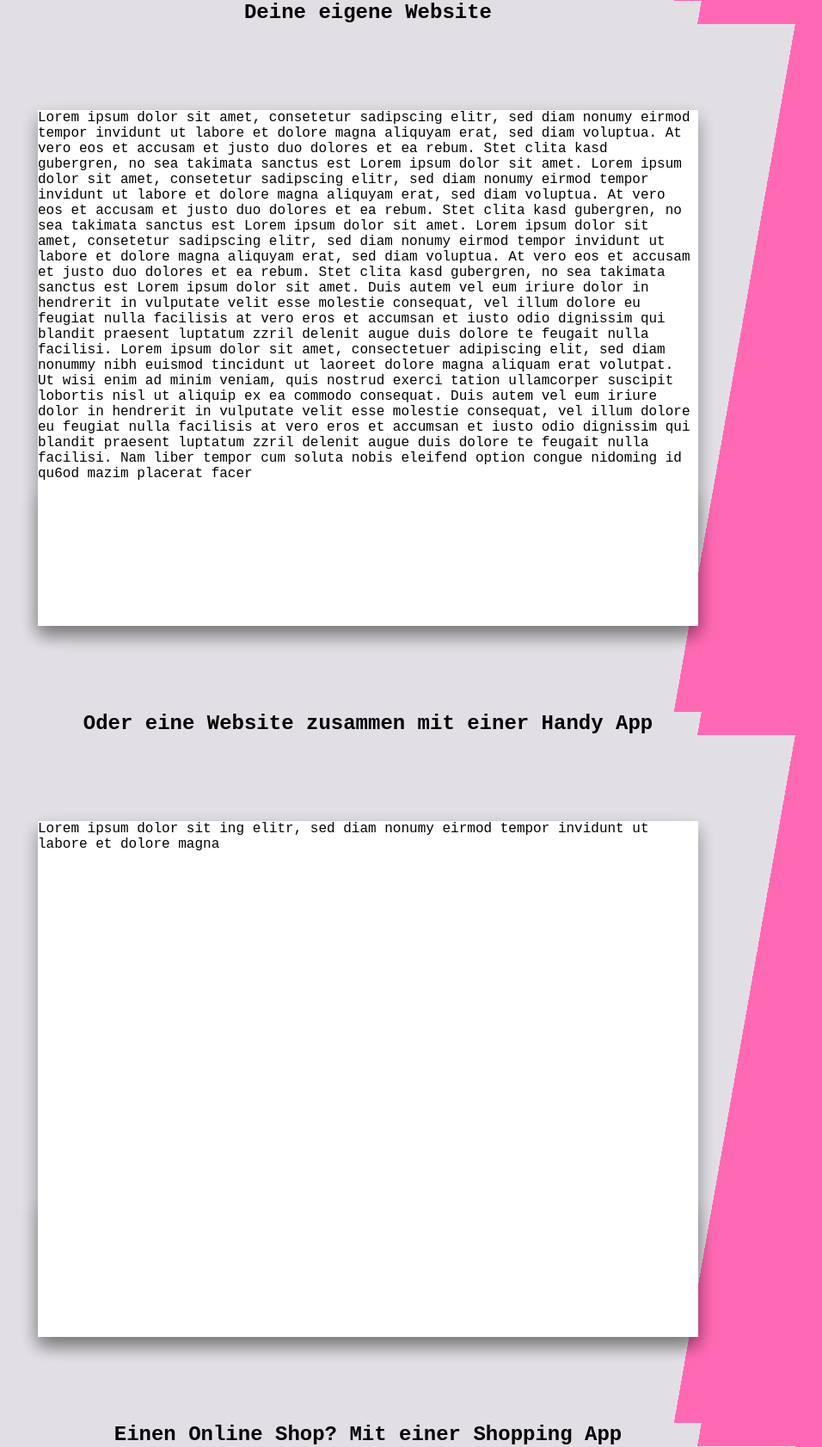
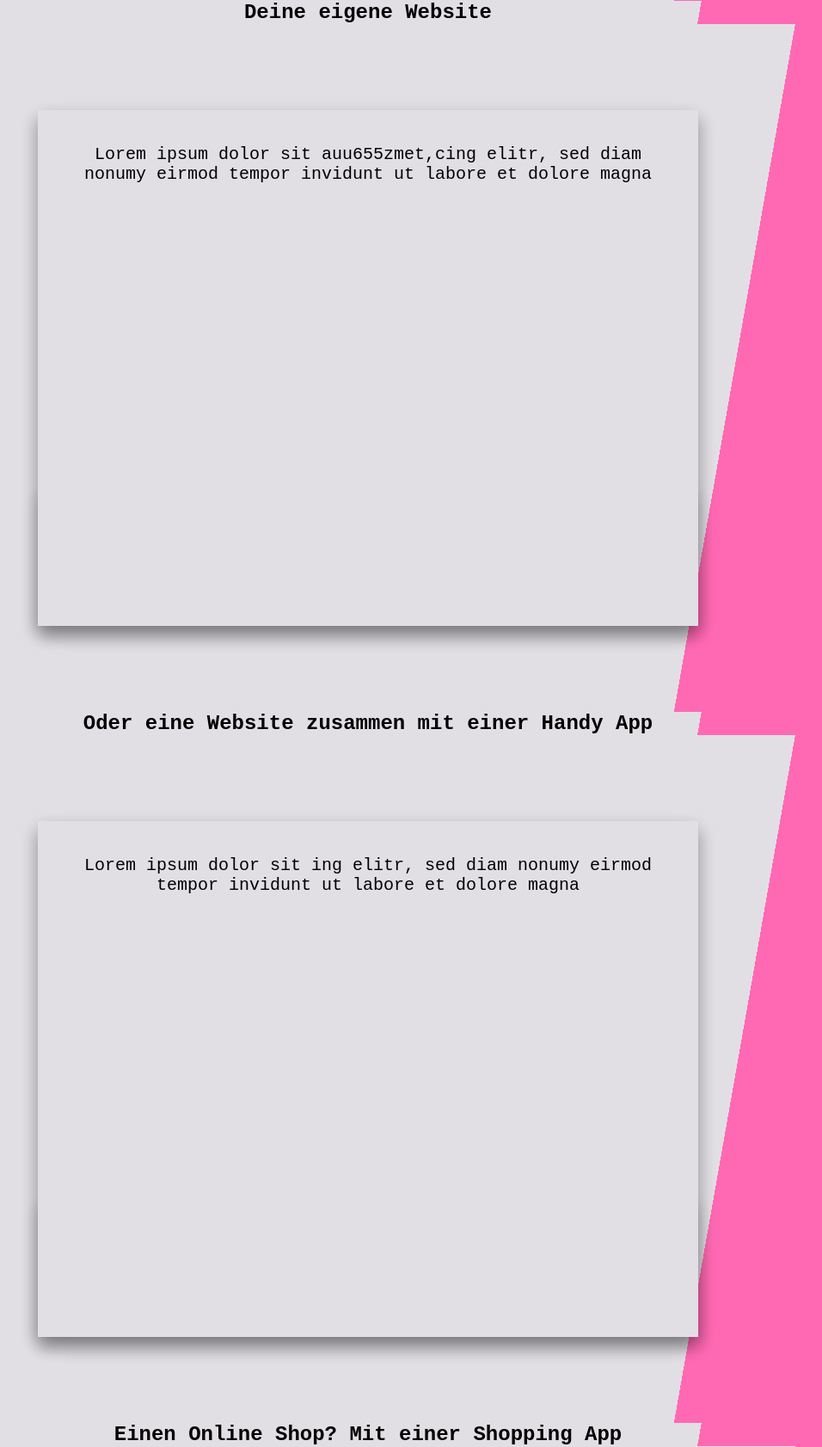
Before and after one commit to LeopoldKink/Personal-Website, a Flask app: page /webpack in a window 1280 px wide. Shown: the part 799-2482 px from the top of the page at 86% size, without its empty margins (212-1168 px from the left). Run offline with Flask 2, Linux system fonts and the light colour scheme; some libraries are stand-ins or nearby versions.

Commit message:
Neue Version Info

```diff
--- a/backend/static/css/webpack.css
+++ b/backend/static/css/webpack.css
@@ -191,6 +191,11 @@ img{
     height: 100%;
     object-fit: cover;
     z-index: 1000;
+    text-align: center;
+    font-size: 20px;
+    background: #e2dfe4;
+    padding: 40px;
+
 }
 .control{
     position: absolute;
--- a/backend/templates/webpack.html
+++ b/backend/templates/webpack.html
@@ -41,13 +41,7 @@
 <div class="webpack-content">
     <div class="container-webpack">
         <div class="slide-webpack">
-            <div class="active"><img src="/static/img/WHITE.png" alt=""><p>Lorem ipsum dolor sit amet, consetetur sadipscing elitr, sed diam nonumy eirmod tempor invidunt ut labore et dolore magna aliquyam erat, sed diam voluptua. At vero eos et accusam et justo duo dolores et ea rebum. Stet clita kasd gubergren, no sea takimata sanctus est Lorem ipsum dolor sit amet. Lorem ipsum dolor sit amet, consetetur sadipscing elitr, sed diam nonumy eirmod tempor invidunt ut labore et dolore magna aliquyam erat, sed diam voluptua. At vero eos et accusam et justo duo dolores et ea rebum. Stet clita kasd gubergren, no sea takimata sanctus est Lorem ipsum dolor sit amet. Lorem ipsum dolor sit amet, consetetur sadipscing elitr, sed diam nonumy eirmod tempor invidunt ut labore et dolore magna aliquyam erat, sed diam voluptua. At vero eos et accusam et justo duo dolores et ea rebum. Stet clita kasd gubergren, no sea takimata sanctus est Lorem ipsum dolor sit amet.
-
-                Duis autem vel eum iriure dolor in hendrerit in vulputate velit esse molestie consequat, vel illum dolore eu feugiat nulla facilisis at vero eros et accumsan et iusto odio dignissim qui blandit praesent luptatum zzril delenit augue duis dolore te feugait nulla facilisi. Lorem ipsum dolor sit amet, consectetuer adipiscing elit, sed diam nonummy nibh euismod tincidunt ut laoreet dolore magna aliquam erat volutpat.
-
-                Ut wisi enim ad minim veniam, quis nostrud exerci tation ullamcorper suscipit lobortis nisl ut aliquip ex ea commodo consequat. Duis autem vel eum iriure dolor in hendrerit in vulputate velit esse molestie consequat, vel illum dolore eu feugiat nulla facilisis at vero eros et accumsan et iusto odio dignissim qui blandit praesent luptatum zzril delenit augue duis dolore te feugait nulla facilisi.
-
-                Nam liber tempor cum soluta nobis eleifend option congue nidoming id qu6od mazim placerat facer</p></div>
+            <div class="active"><img src="/static/img/WHITE.png" alt=""><p>Lorem ipsum dolor sit auu655zmet,cing elitr, sed diam nonumy eirmod tempor invidunt ut labore et dolore magna</p></div>
             <div><img src="/static/img/WHITE.png" alt=""><p>Lorem ipsum dolor sit auu655zmet,cing elitr, sed diam nonumy eirmod tempor invidunt ut labore et dolore magna </p></div>
             <div><img src="/static/img/WHITE.png" alt=""><p>Lorem ipsum duju6z5z5r sadipscing elitr, sed diam nonumy eirmod tempor invidunt ut labore et dolore magna </p></div>
             <div><img src="/static/img/WHITE.png" alt=""><p>Lorelor sit amet, consetetur sadip7566scing elitr, sed diam nonumy eirmod tempor invidunt ut labore et dolore magna </p></div>
```
